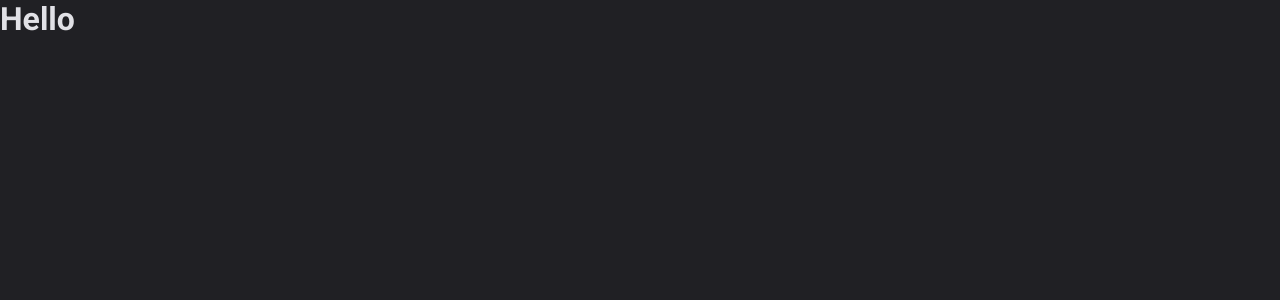
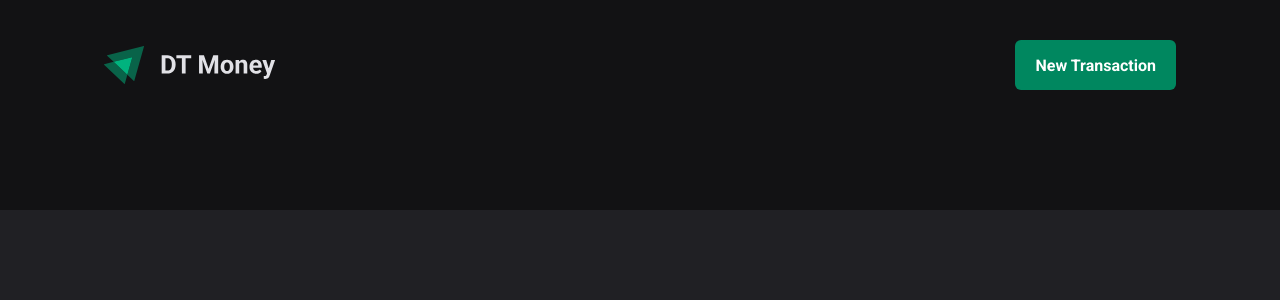
Before and after one commit to jschallenberger/finance-manager, a React (Vite) app: page / in a window 1280 px wide. Shown: the top 300 px of the page. Built offline with nearby package versions, Linux system fonts and the light colour scheme.

Commit message:
Header Component

```diff
--- a/src/App.tsx
+++ b/src/App.tsx
@@ -1,13 +1,14 @@
 import { ThemeProvider } from 'styled-components'
 import { defaultTheme } from './styles/themes/default'
 import { GlobalStyle } from './styles/global'
+import { Transactions } from './pages/Transactions'
 
 export function App() {
 
   return (
     <ThemeProvider theme={defaultTheme}>
       <GlobalStyle/>
-      <h1>Hello</h1>
+      <Transactions/>
     </ThemeProvider>
   )
 }
--- /dev/null
+++ b/src/components/Header/index.tsx
@@ -0,0 +1,14 @@
+import { HeaderContainer, HeaderContent, NewTransactionButton } from "./styles";
+import logoImage from "../../assets/logo.svg"
+
+export function Header(){
+  return (
+    <HeaderContainer>
+      <HeaderContent>
+        <img src={logoImage} alt="Logo" />
+
+        <NewTransactionButton>New Transaction</NewTransactionButton>
+      </HeaderContent>
+    </HeaderContainer>
+  )
+}
--- /dev/null
+++ b/src/components/Header/styles.ts
@@ -0,0 +1,34 @@
+import { styled } from "styled-components";
+
+
+export const HeaderContainer = styled.header`
+  background: ${props=> props.theme["gray-900"]};
+  padding: 2.5rem 0 7.5rem;
+`;
+
+export const HeaderContent = styled.div`
+  width: 100%;
+  max-width: 1120px;
+  margin: 0 auto;
+  padding: 0 1.5rem;
+
+  display: flex;
+  align-items: center;
+  justify-content: space-between;
+`;
+
+export const NewTransactionButton = styled.button`
+  height: 50px;
+  border: 0;
+  background: ${props=> props.theme["green-500"]};
+  color: ${props=> props.theme["white"]};
+  font-weight: bold;
+  padding: 0 1.25rem;
+  border-radius: 6px;
+  cursor: pointer;
+
+  &:hover{
+    background: ${props=> props.theme["green-700"]};
+    transition: background-color 0.2s;
+  }
+`;
--- /dev/null
+++ b/src/pages/Transactions/index.tsx
@@ -0,0 +1,9 @@
+import { Header } from "../../components/Header";
+
+export function Transactions(){
+  return (
+    <div>
+      <Header/>
+    </div>
+  )
+}
```
Also changed, not shown: src/assets/logo.svg (added), src/pages/Transactions/styles.ts (added).
